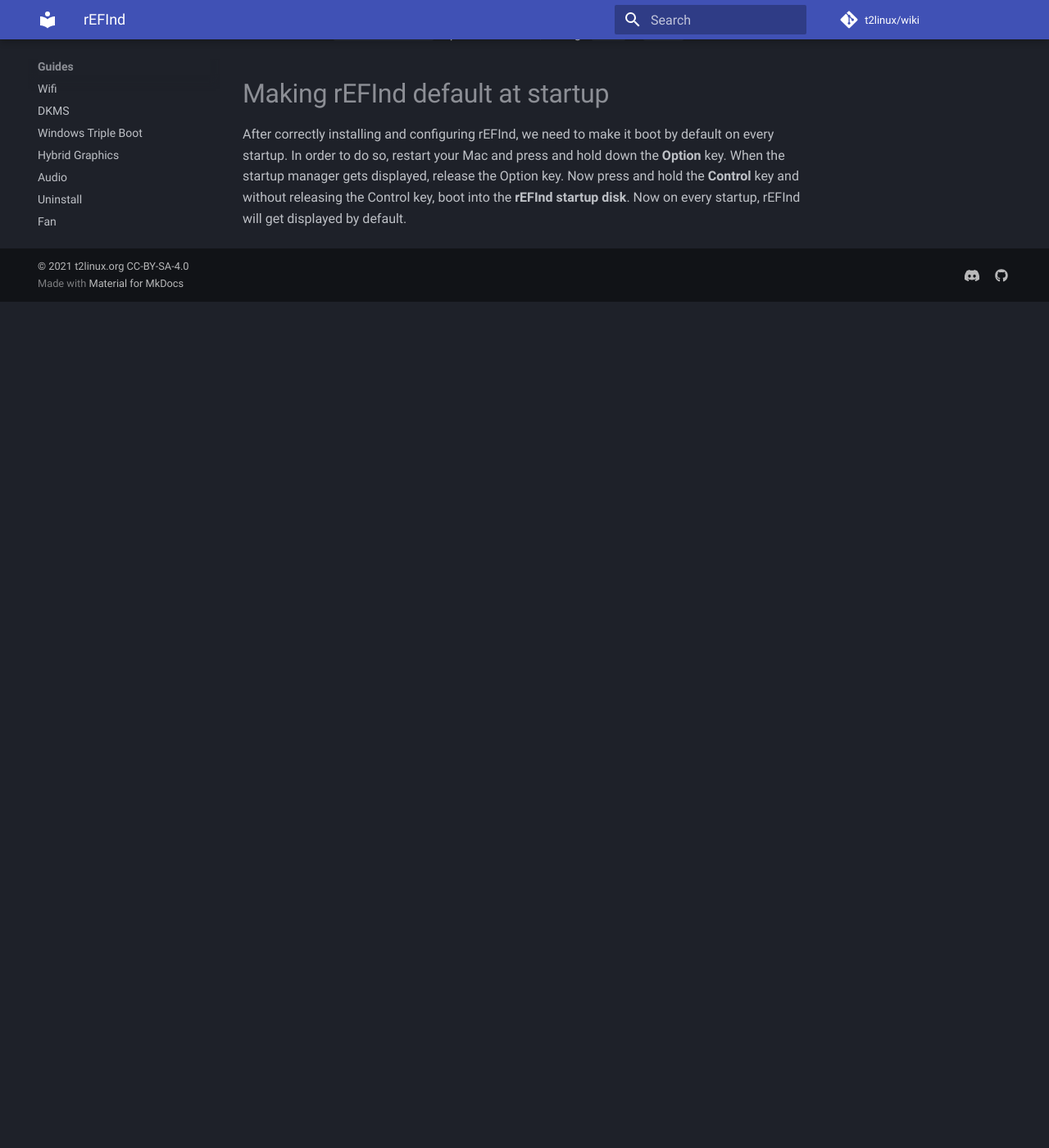
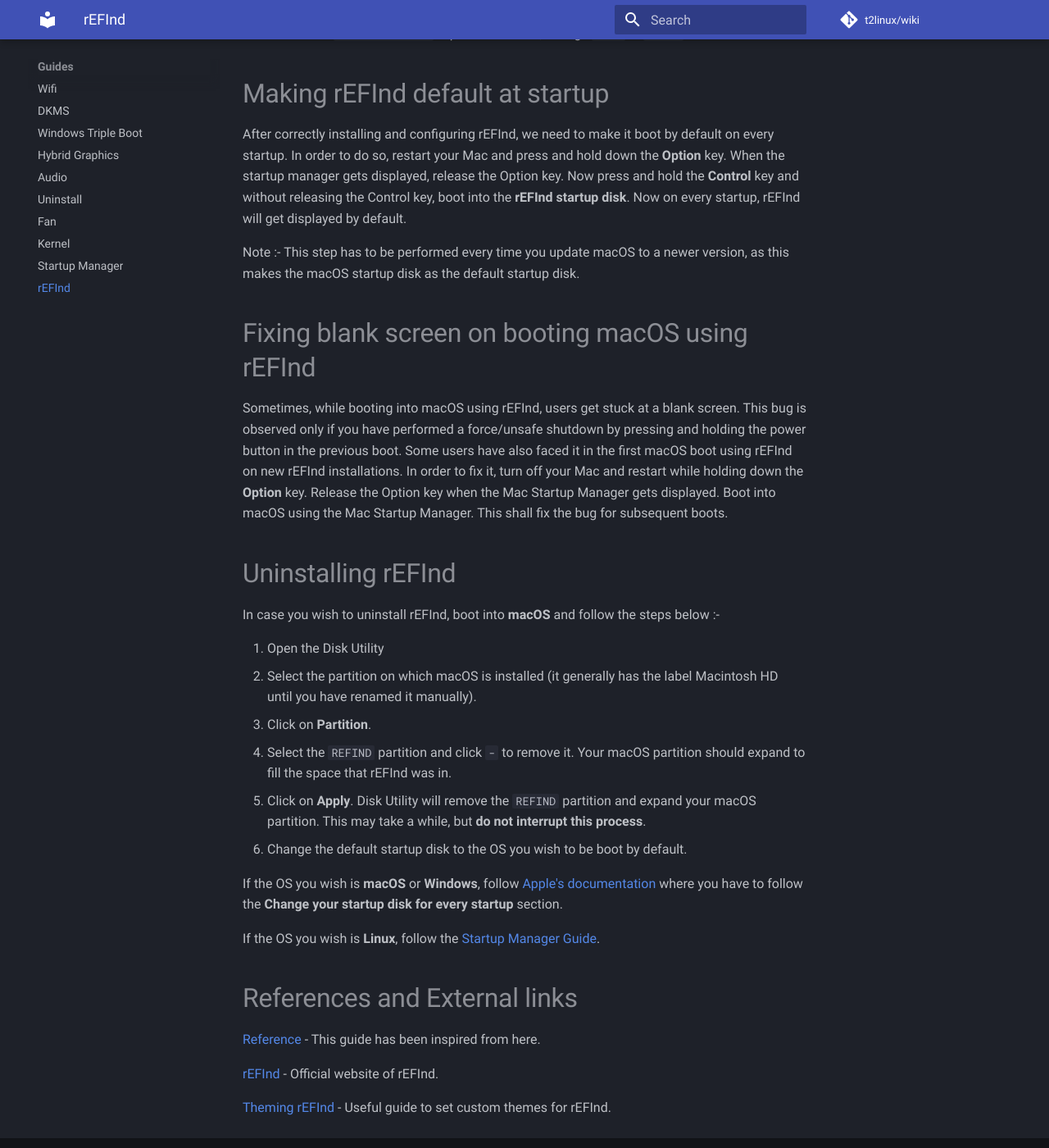
Before and after one commit to t2linux/wiki, an MkDocs documentation site: the page built from docs/guides/refind.md, in a window 1280 px wide and 1400 px high, scrolled down 2599 px. Shown: the whole window at 82% size. Built offline with MkDocs 1.6.1 and Material for MkDocs 9.7.7, drawn with Linux system fonts in a browser that asks for light colours; comment, search, counter and statistics services are not loaded; before the commit the page ends 2967 px from its top, so only the background shows below that; some of the changed text lies outside the part shown.

Commit message:
Update refind.md

```diff
--- a/docs/guides/refind.md
+++ b/docs/guides/refind.md
@@ -80,10 +80,39 @@ use_graphics_for osx,linux,windows,grub
 
 Preventing use of NVRAM is must as T2 doesn’t like someone to touch the NVRAM. In latest editions of rEFInd, preventing use of NVRAM is enabled by default. You may confirm this by checking presence of `use_nvram false` line somewhere in the middle of the `refind.conf` file (the one mentioned in above instructions). Make sure it is not commented (doesn’t have a `#` before the line). If it is then remove the `#`.
 
-In case the line is missing, add it at the end if `refind.conf` file.
+In case the line is missing, add it at the end of `refind.conf` file.
 
 In case the line `use_nvram true` is present instead, change `true` to `false`.
 
 # Making rEFInd default at startup
 
 After correctly installing and configuring rEFInd, we need to make it boot by default on every startup. In order to do so, restart your Mac and press and hold down the **Option** key. When the startup manager gets displayed, release the Option key. Now press and hold the **Control** key and without releasing the Control key, boot into the **rEFInd startup disk**. Now on every startup, rEFInd will get displayed by default.
+
+Note :- This step has to be performed every time you update macOS to a newer version, as this makes the macOS startup disk as the default startup disk.
+
+# Fixing blank screen on booting macOS using rEFInd
+
+Sometimes, while booting into macOS using rEFInd, users get stuck at a blank screen. This bug is observed only if you have performed a force/unsafe shutdown by pressing and holding the power button in the previous boot. Some users have also faced it in the first macOS boot using rEFInd on new rEFInd installations. In order to fix it, turn off your Mac and restart while holding down the **Option** key. Release the Option key when the Mac Startup Manager gets displayed. Boot into macOS using the Mac Startup Manager. This shall fix the bug for subsequent boots.
+
+# Uninstalling rEFInd
+
+In case you wish to uninstall rEFInd, boot into **macOS** and follow the steps below :-
+
+1. Open the Disk Utility
+2. Select the partition on which macOS is installed (it generally has the label Macintosh HD until you have renamed it manually).
+3. Click on **Partition**.
+4. Select the `REFIND` partition and click `-` to remove it. Your macOS partition should expand to fill the space that rEFInd was in.
+5. Click on **Apply**. Disk Utility will remove the `REFIND` partition and expand your macOS partition. This may take a while, but **do not interrupt this process**.
+6. Change the default startup disk to the OS you wish to be boot by default.
+
+   If the OS you wish is **macOS** or **Windows**, follow [Apple's documentation](https://support.apple.com/en-in/guide/mac-help/mchlp1034/mac) where you have to follow the **Change your startup disk for every startup** section.
+
+   If the OS you wish is **Linux**, follow the [Startup Manager Guide](https://wiki.t2linux.org/guides/startup-manager/#setting-linux-startup-disk-as-the-default-startup-disk).
+
+# References and External links
+
+[Reference](https://apple.stackexchange.com/questions/402289/refind-installation-wont-boot-due-to-t2-security-despite-t2-security-being-dis) - This guide has been inspired from here.
+
+[rEFInd](https://www.rodsbooks.com/refind/) - Official website of rEFInd.
+
+[Theming rEFInd](https://www.rodsbooks.com/refind/themes.html) - Useful guide to set custom themes for rEFInd.
```
